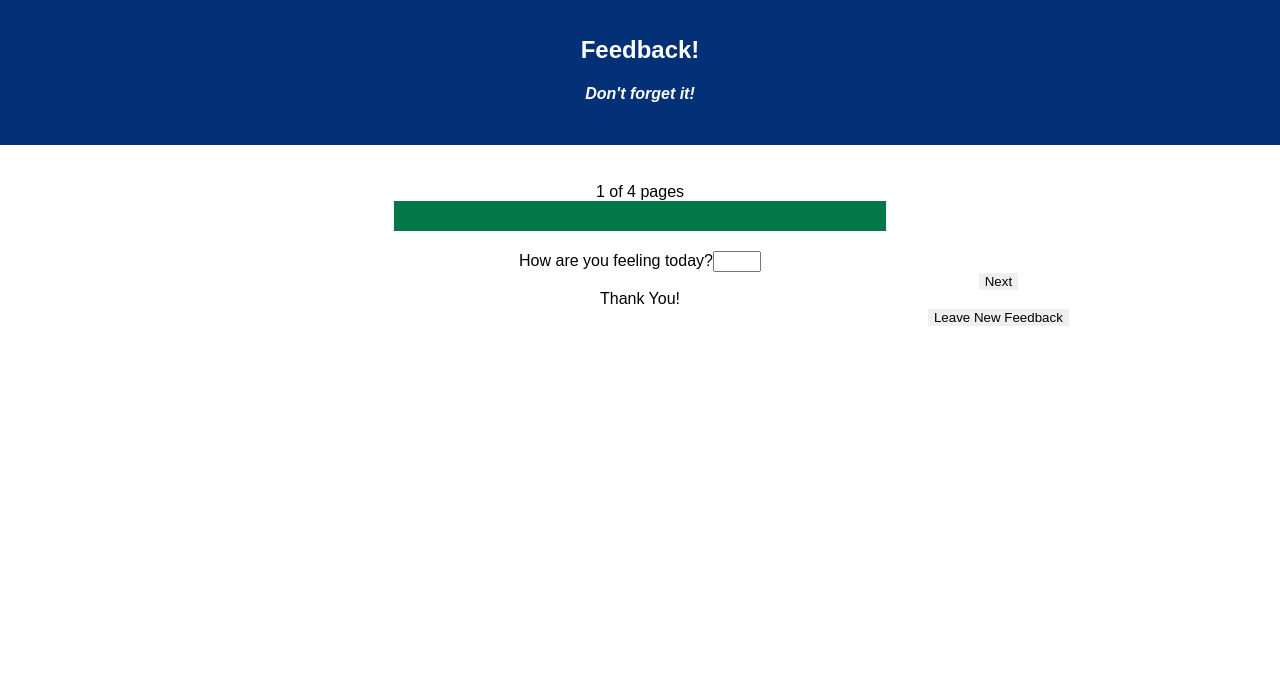
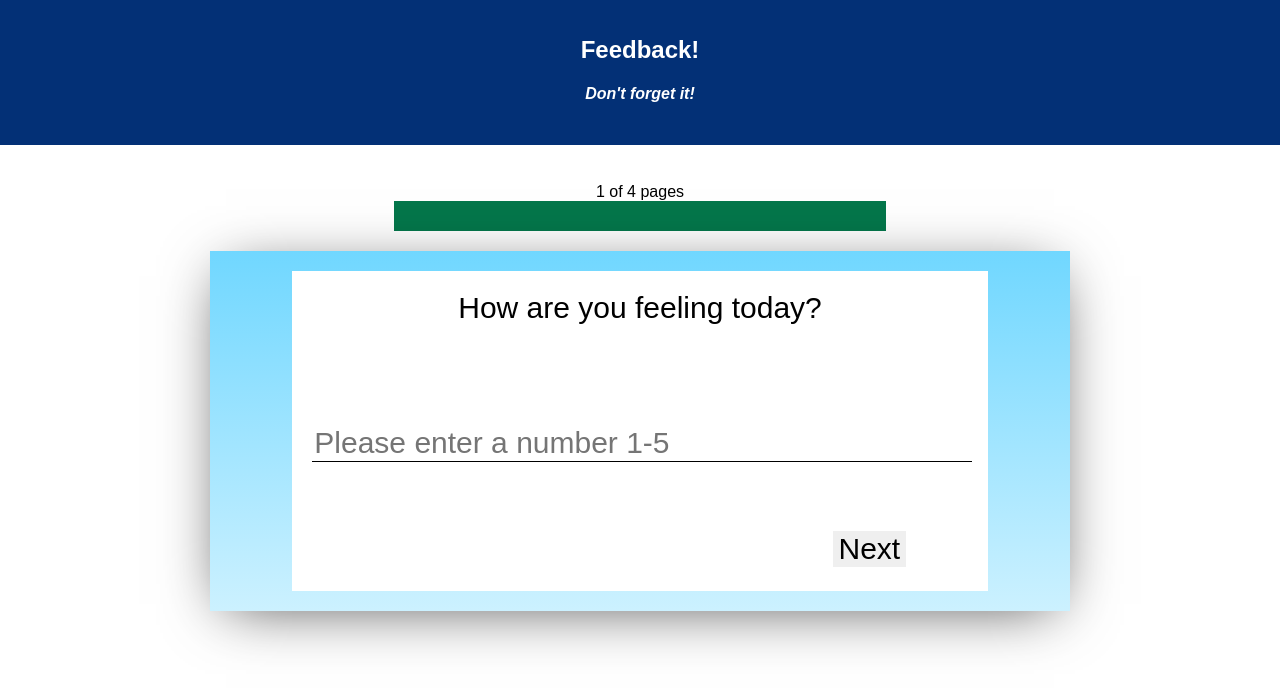
Before and after one commit to thewmh/weekend-challenge-5-feedback-master, a React (Create React App) app: page / in a window 1280 px wide. Shown: the top 688 px of the page. Built offline with nearby package versions, Linux system fonts and the light colour scheme.

Commit message:
reorganized form and div elements in components, added ThankYou component, fixed clear state after submit

```diff
--- a/src/components/App/App.css
+++ b/src/components/App/App.css
@@ -1,6 +1,48 @@
 .wrap {
   width: 80%;
   margin: 0 auto;
+}
+
+.card {
+  background-image: linear-gradient(0deg, rgb(204, 241, 255), #70D7FF);
+  padding: 20px;
+  width: 80%;
+  margin: 0 auto;
+  -webkit-box-shadow: 0px 9px 58px -16px rgba(0,0,0,0.75);
+  -moz-box-shadow: 0px 9px 58px -16px rgba(0,0,0,0.75);
+  box-shadow: 0px 9px 58px -16px rgba(0,0,0,0.75);
+}
+
+.form {
+  background-color: #ffffff;
+  padding: 20px;
+  width: 80%;
+  margin: 0 auto;
+  height: 200px;
+}
+
+label, input {
+  width: 100%;
+}
+
+label {
+  font-size: 30px;
+  padding-bottom: 40px;
+}
+
+input {
+  font-size: 30px;
+  margin-top: 100px;
+  border: none;
+  border-bottom: 1px solid #000000;
+}
+
+.btn {
+  height: 40px;
+  background-color: #ffffff;
+  width: 80%;
+  margin: 0 auto;
+  padding: 20px;
 }
 
 .App {
@@ -25,6 +67,7 @@
 button {
   border: none;
   margin-left: 70%;
+  font-size: 30px;
 }
 
 .page-count {
--- a/src/components/App/App.js
+++ b/src/components/App/App.js
@@ -6,6 +6,7 @@ import Feeling from '../Feeling/Feeling';
 import Understanding from '../Understanding/Understanding';
 import Support from '../Support/Support';
 import Comments from '../Comments/Comments';
+import ThankYou from '../ThankYou/ThankYou';
 import { connect } from 'react-redux';
 
 class App extends Component {
@@ -23,17 +24,9 @@ class App extends Component {
         <Route path='/2' component={Understanding} />
         <Route path='/3' component={Support} />
         <Route path='/4' component={Comments} />
+        <Route path='/5' component={ThankYou} />
           </div>
         </Router>
-          {/* START Page 5 */}
-          <div id="thankYou-page" className="wrap">
-            <div>
-                Thank You!
-                <div><button>Leave New Feedback</button></div>
-              </div>
-            </div>
-            {/* END Page 5 */}
-
       </div>
     );
   }
--- a/src/components/Comments/Comments.js
+++ b/src/components/Comments/Comments.js
@@ -47,15 +47,15 @@ class Comments extends Component {
               </div>
             </div>
             <div id="comments-card" className="card">
+            <form onSubmit={this.handleClick}>
               <div id="comments-form" className="form">
-                <form onSubmit={this.handleClick}>
                   <label>Any Comments you want to leave?</label>
-                  <input type="text" name="comments" required onChange={this.handleChange} value={this.state.feeling}/>
-                  <div>
-                        <button type="submit">Submit!</button>
-                    </div>
-                </form>
-              </div>
+                  <input type="text" name="comments" placeholder="Please enter a comment or 'no comment' if you have none" required onChange={this.handleChange} value={this.state.feeling}/>
+                  </div>
+            <div className="btn">
+                <button type="submit">Submit!</button>
+            </div>
+            </form>
             </div>
           </div>
         );
--- a/src/components/Feeling/Feeling.js
+++ b/src/components/Feeling/Feeling.js
@@ -30,15 +30,15 @@ class Feeling extends Component {
               </div>
             </div>
             <div id="feeling-card" className="card">
+            <form onSubmit={this.handleClick}>
               <div id="feeling-form" className="form">
-                <form onSubmit={this.handleClick}>
                   <label>How are you feeling today?</label>
-                  <input type="number" name="feeling" min="1" max="5" required onChange={this.handleChange} value={this.state.feeling}/>
-                    <div>
-                        <button type="submit">Next</button>
-                    </div>
-                </form>
+                  <input type="number" name="feeling" min="1" max="5" placeholder="Please enter a number 1-5" required onChange={this.handleChange} value={this.state.feeling}/>
               </div>
+            <div className="btn">
+                <button type="submit">Next</button>
+            </div>
+            </form>
             </div>
           </div>
         );
--- a/src/components/Support/Support.js
+++ b/src/components/Support/Support.js
@@ -30,15 +30,15 @@ class Support extends Component {
               </div>
             </div>
             <div id="support-card" className="card">
+            <form onSubmit={this.handleClick}>
               <div id="support-form" className="form">
-                <form onSubmit={this.handleClick}>
                   <label>How well are you being supported?</label>
-                  <input type="number" name="support" min="1" max="5" required onChange={this.handleChange} value={this.state.feeling}/>
-                  <div>
-                        <button type="submit">Next</button>
-                    </div>
-                </form>
-              </div>
+                  <input type="number" name="support" min="1" max="5" placeholder="Please enter a number 1-5" required onChange={this.handleChange} value={this.state.feeling}/>
+                  </div>
+            <div className="btn">
+                <button type="submit">Next</button>
+            </div>
+            </form>
             </div>
           </div>
         );
--- /dev/null
+++ b/src/components/ThankYou/ThankYou.js
@@ -0,0 +1,25 @@
+import React, { Component } from 'react';
+import { connect } from 'react-redux';
+
+class ThankYou extends Component {
+
+    handleClick = (event) => {
+        event.preventDefault();
+        console.log('in handleClick for thank you');
+        this.props.history.push('/');
+    }
+
+    render() {
+        return (
+
+          <div id="thankYou-page" className="wrap">
+            <div>
+                Thank You!
+                <div><button onClick={this.handleClick}>Leave New Feedback</button></div>
+              </div>
+            </div>
+        )
+    }
+}
+
+export default connect()(ThankYou);
--- a/src/components/Understanding/Understanding.js
+++ b/src/components/Understanding/Understanding.js
@@ -30,15 +30,15 @@ class Understanding extends Component {
               </div>
             </div>
             <div id="understanding-card" className="card">
+            <form onSubmit={this.handleClick}>
               <div id="understanding-form" className="form">
-                <form onSubmit={this.handleClick}>
                   <label>How well are you understanding the content?</label>
-                  <input type="number" name="understanding" min="1" max="5" required onChange={this.handleChange} value={this.state.feeling}/>
-                  <div>
-                        <button type="submit">Next</button>
-                    </div>
-                </form>
-              </div>
+                  <input type="number" name="understanding" min="1" max="5" placeholder="Please enter a number 1-5" required onChange={this.handleChange} value={this.state.feeling}/>
+                  </div>
+            <div className="btn">
+                <button type="submit">Next</button>
+            </div>
+            </form>
             </div>
           </div>
         );
--- a/src/index.js
+++ b/src/index.js
@@ -33,7 +33,12 @@ const feedbackReducer = (state=emptyState, action) => {
             state.comments = action.payload.comments
             break;
         case 'EMPTY_STATE':
-            state = emptyState
+            state = {
+                feeling: 0,
+                understanding: 0,
+                support: 0,
+                comments: ''
+            }
             break;
         default:
             return state;
```
